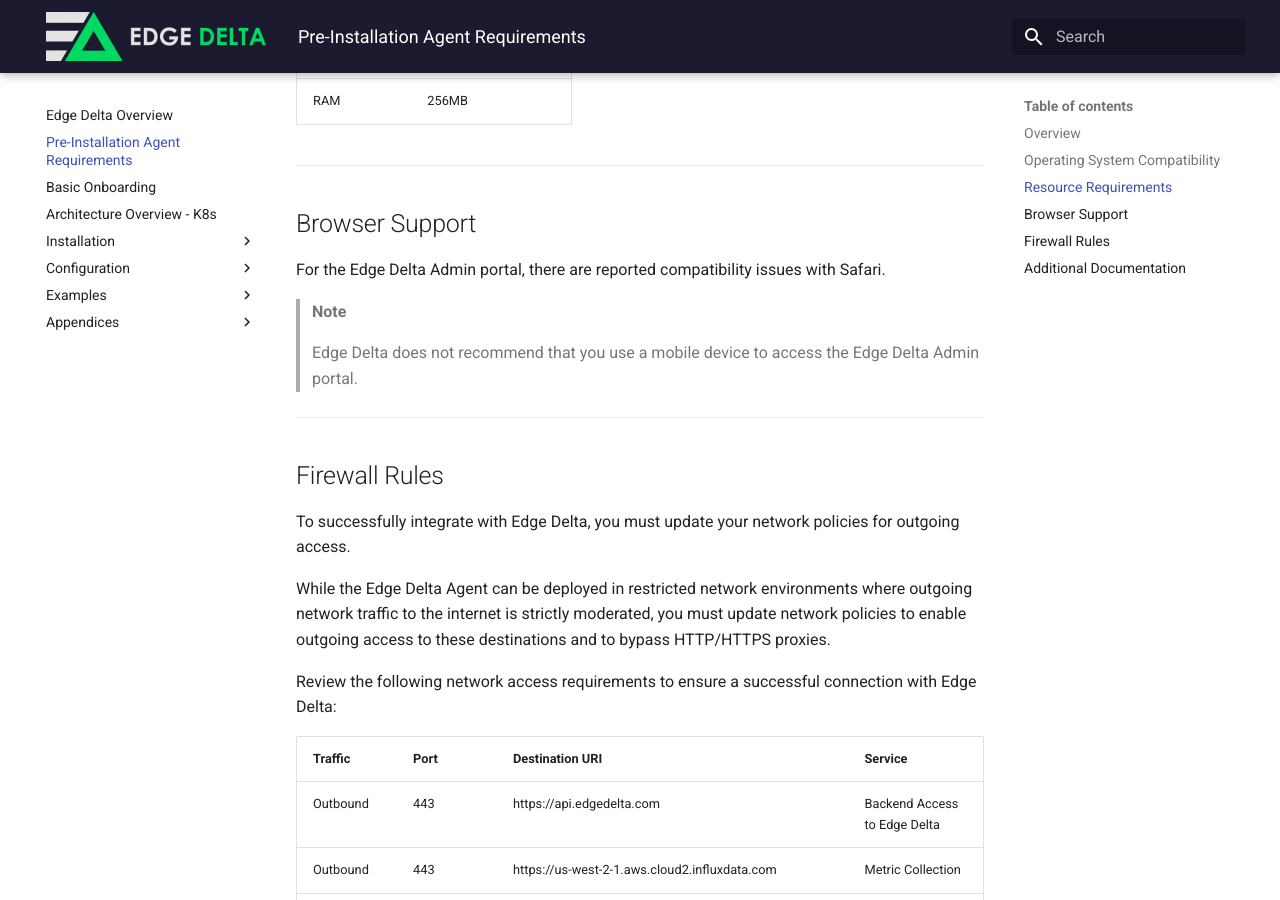
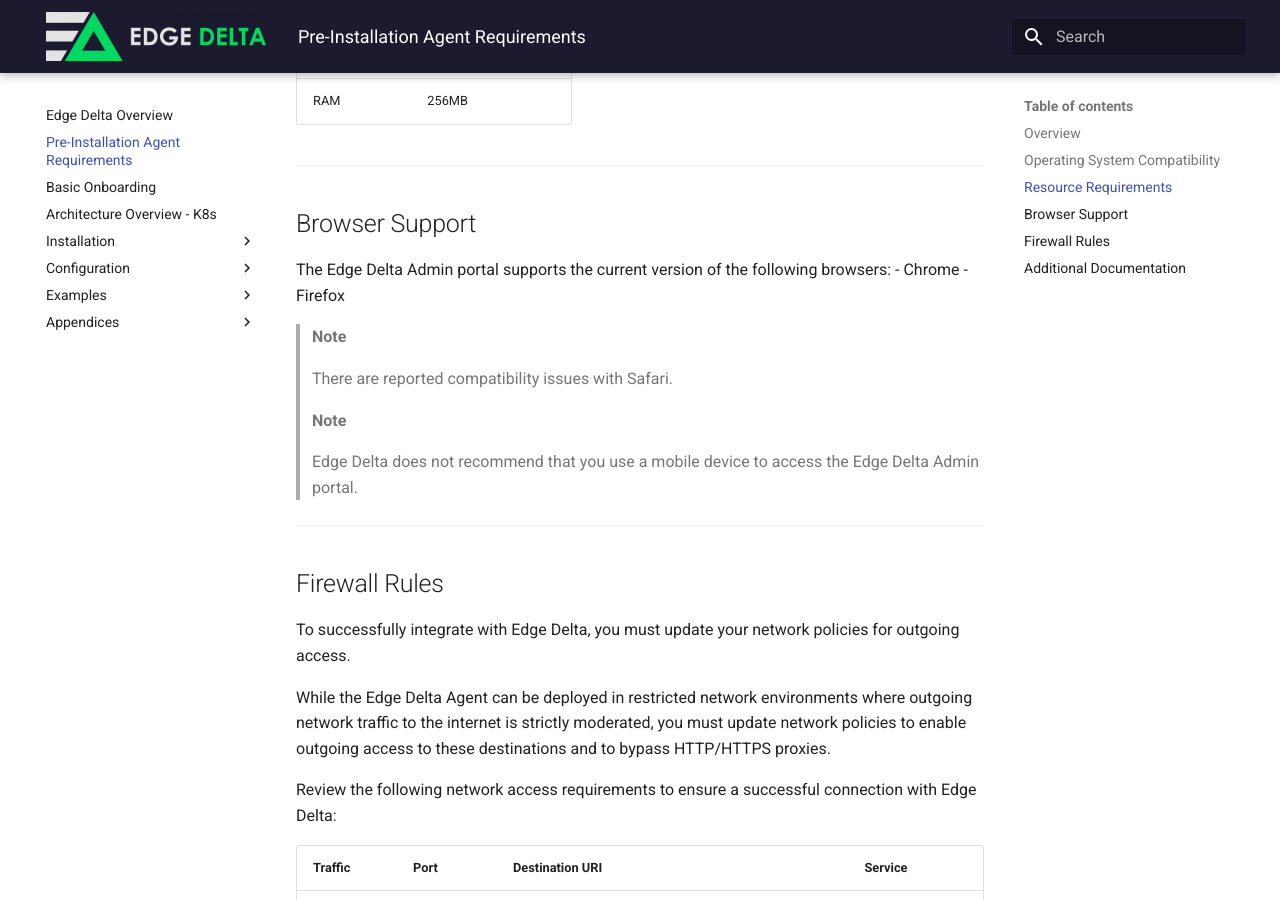
Before and after one commit to edgedelta/docs, an MkDocs documentation site: the page built from docs/agent-requirements.md, in a window 1280 px wide and 900 px high, scrolled down 1013 px. Built offline with MkDocs 1.6.1 and Material for MkDocs 9.7.7, drawn with Linux system fonts in a browser that asks for light colours.

```diff
--- a/docs/agent-requirements.md
+++ b/docs/agent-requirements.md
@@ -30,7 +30,13 @@ You can use this document to review software and hardware requirements before yo
 
 ## Browser Support
 
-For the Edge Delta Admin portal, there are reported compatibility issues with Safari.
+The Edge Delta Admin portal supports the current version of the following browsers:
+  - Chrome
+  - Firefox
+
+> **Note**
+>
+> There are reported compatibility issues with Safari.
 
 > **Note**
 >
```
